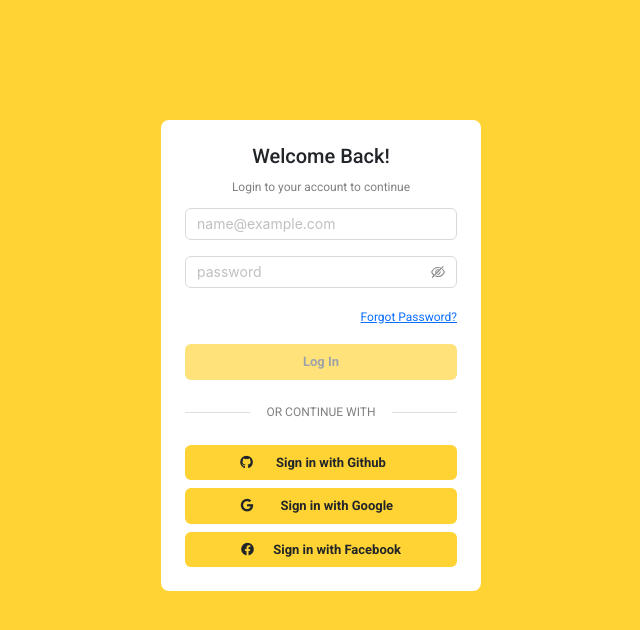
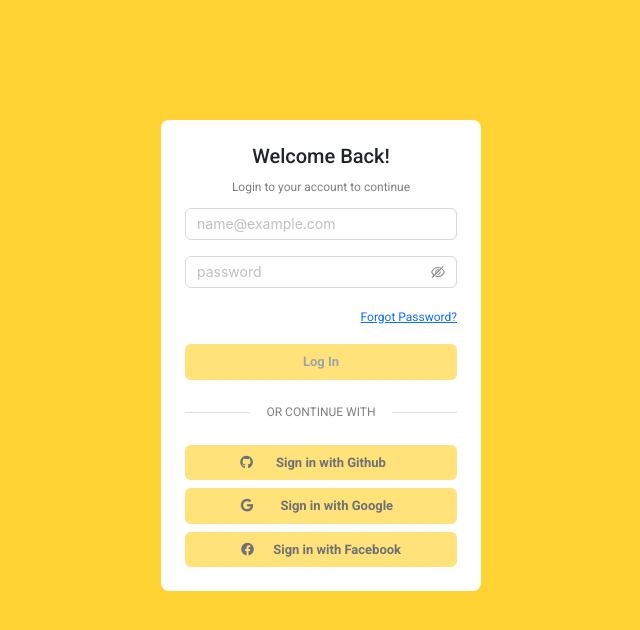
Before and after one commit to Ejay02/eCommerce-Admin, a Vue app: page / in a window 1280 px wide. Shown: the top 630 px of the page, without its empty margins (319-959 px from the left). Built offline with nearby package versions, Linux system fonts and the light colour scheme; no server answers; what @formkit/vue, vue3-google-login would draw is missing.

Commit message:
disabled social media buttons

```diff
--- a/src/pages/login.vue
+++ b/src/pages/login.vue
@@ -75,6 +75,7 @@
 
       <!-- gh -->
       <button
+        :disabled="!isFormValid"
         class="btn border-0 py-2 fw-bold w-100 text-center ghub"
         type="submit"
         @click="githubLogin"
@@ -85,6 +86,7 @@
 
       <!-- google -->
       <button
+        :disabled="!isFormValid"
         @click="googleLogin"
         class="btn mt-2 border-0 py-2 fw-bold w-100 text-center g"
       >
@@ -94,6 +96,7 @@
 
       <!-- fb -->
       <button
+        :disabled="!isFormValid"
         class="mt-2 border-0 py-2 fw-bold w-100 text-center fb btn"
         type="submit"
       >
```
